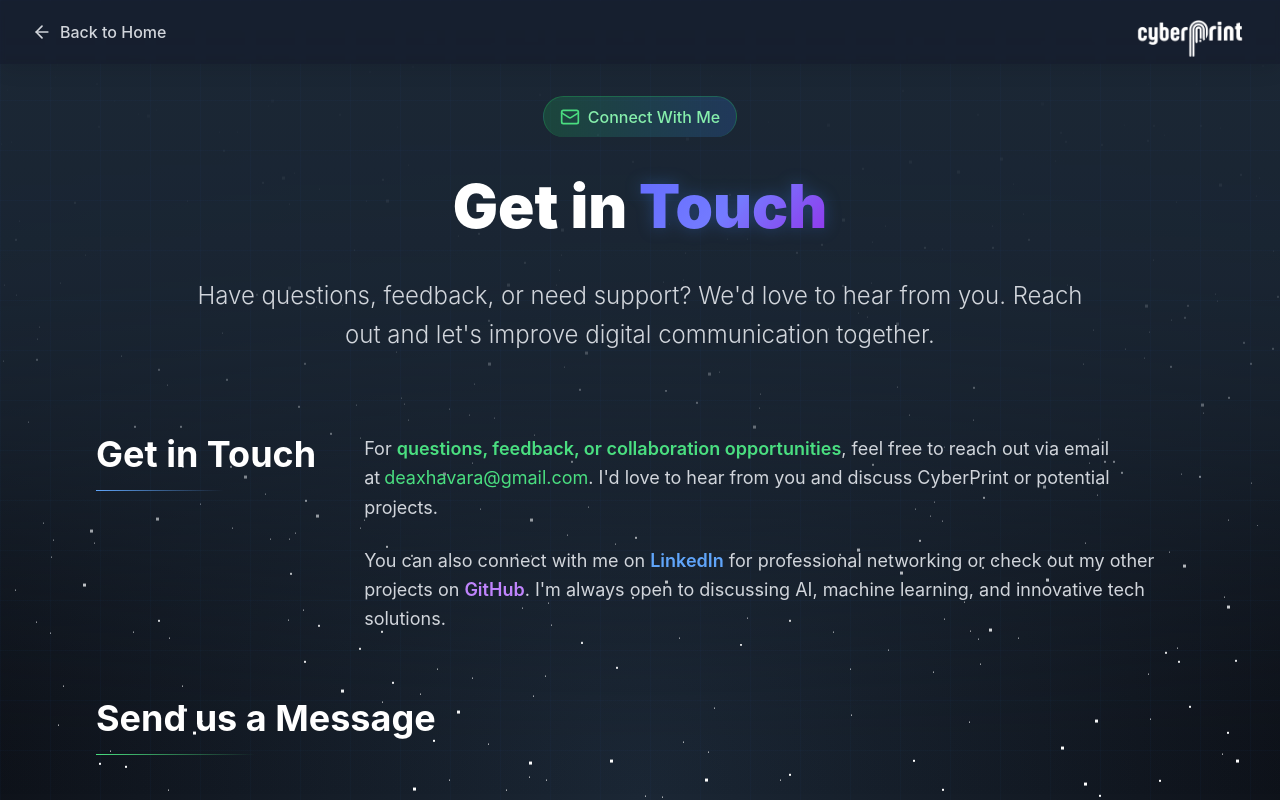
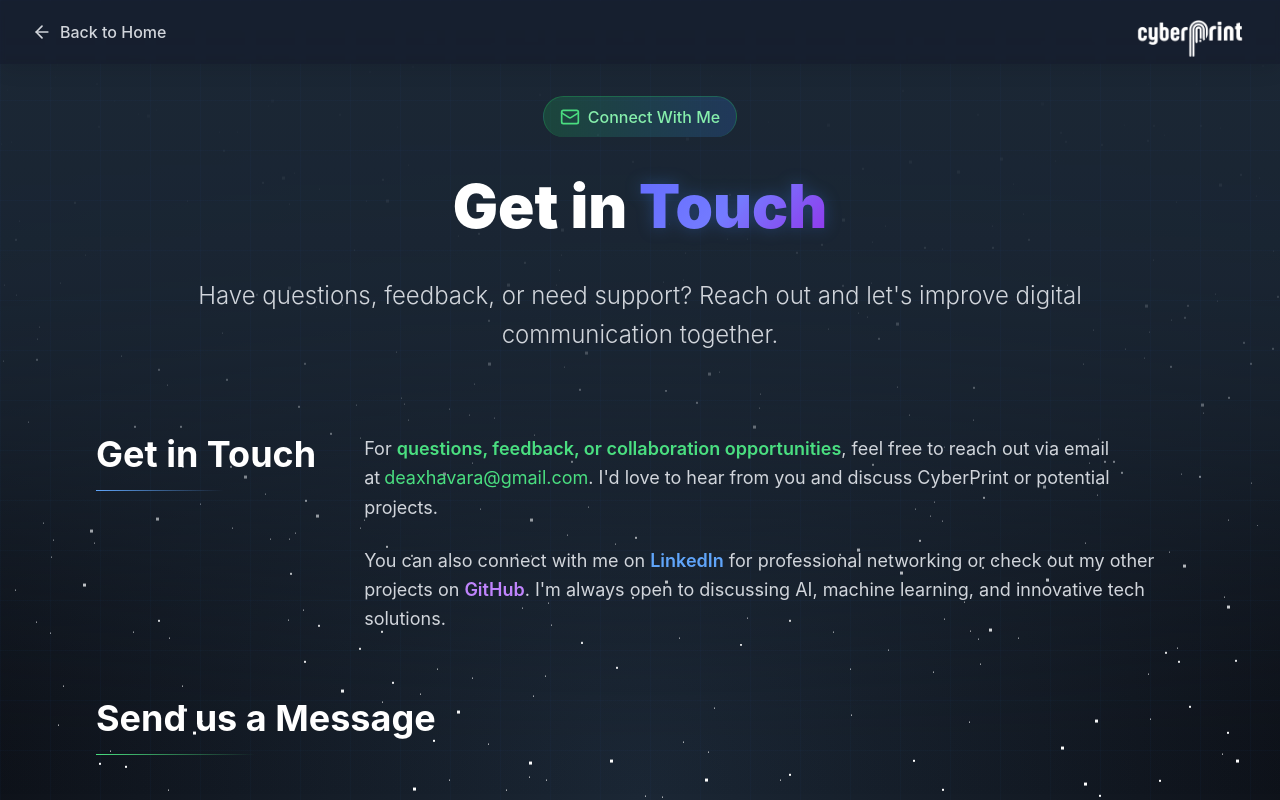
Before and after one commit to DeaXhavara/CyberPrint, a React (Create React App) app in the folder frontend/: page /contact in a window 1280 px wide. Shown: the top 800 px of the page. Built offline with nearby package versions, Linux system fonts and the light colour scheme; the HTML template or start-up script is replaced by a standard one.

Commit message:
Update ContactPage.js

```diff
--- a/frontend/src/components/ContactPage.js
+++ b/frontend/src/components/ContactPage.js
@@ -75,7 +75,7 @@
             Get in <span className="text-gradient">Touch</span>
           </h1>
           <p className="text-2xl text-gray-300 max-w-4xl mx-auto leading-relaxed font-light">
-            Have questions, feedback, or need support? We'd love to hear from you.
+            Have questions, feedback, or need support?
             Reach out and let's improve digital communication together.
           </p>
         </header>
```
